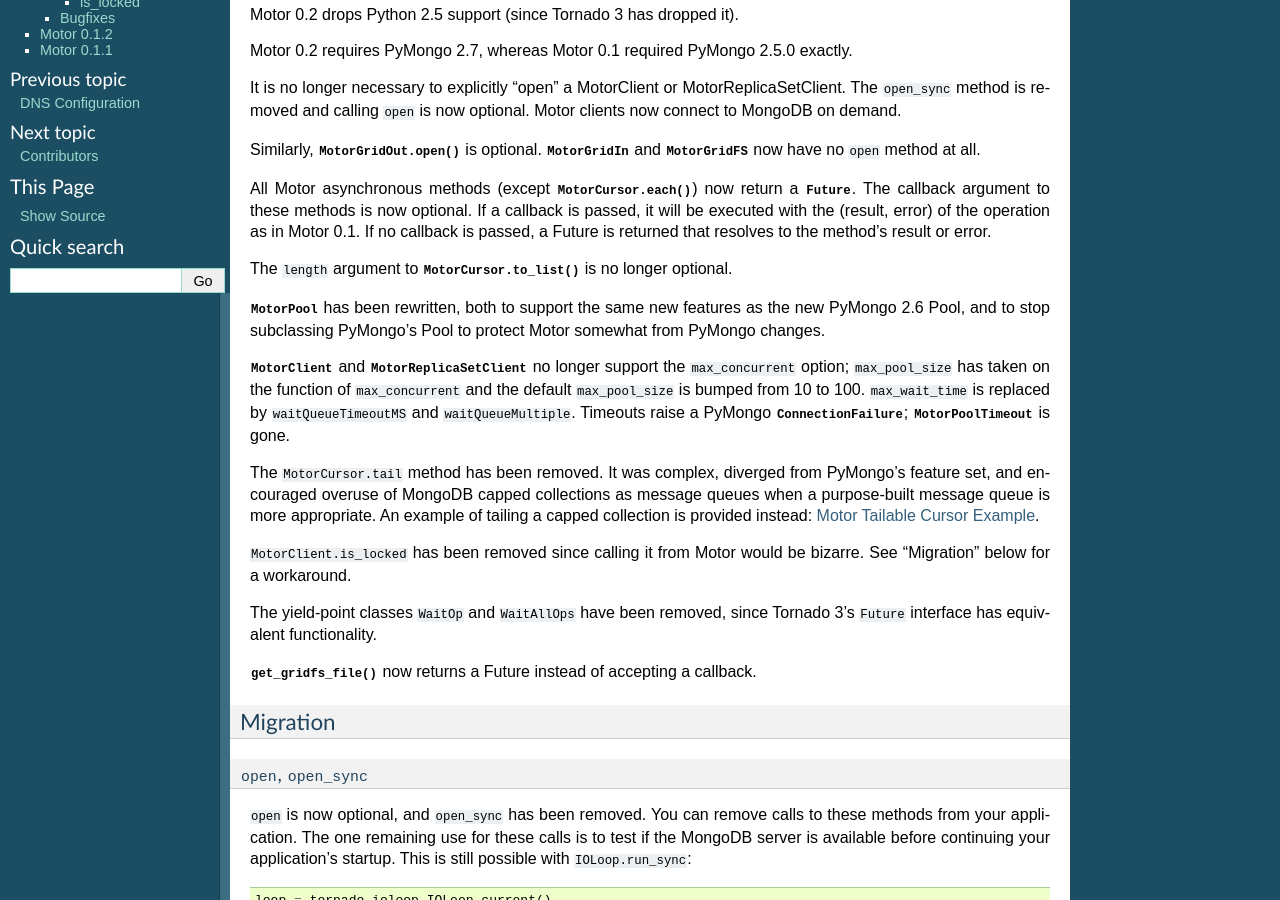
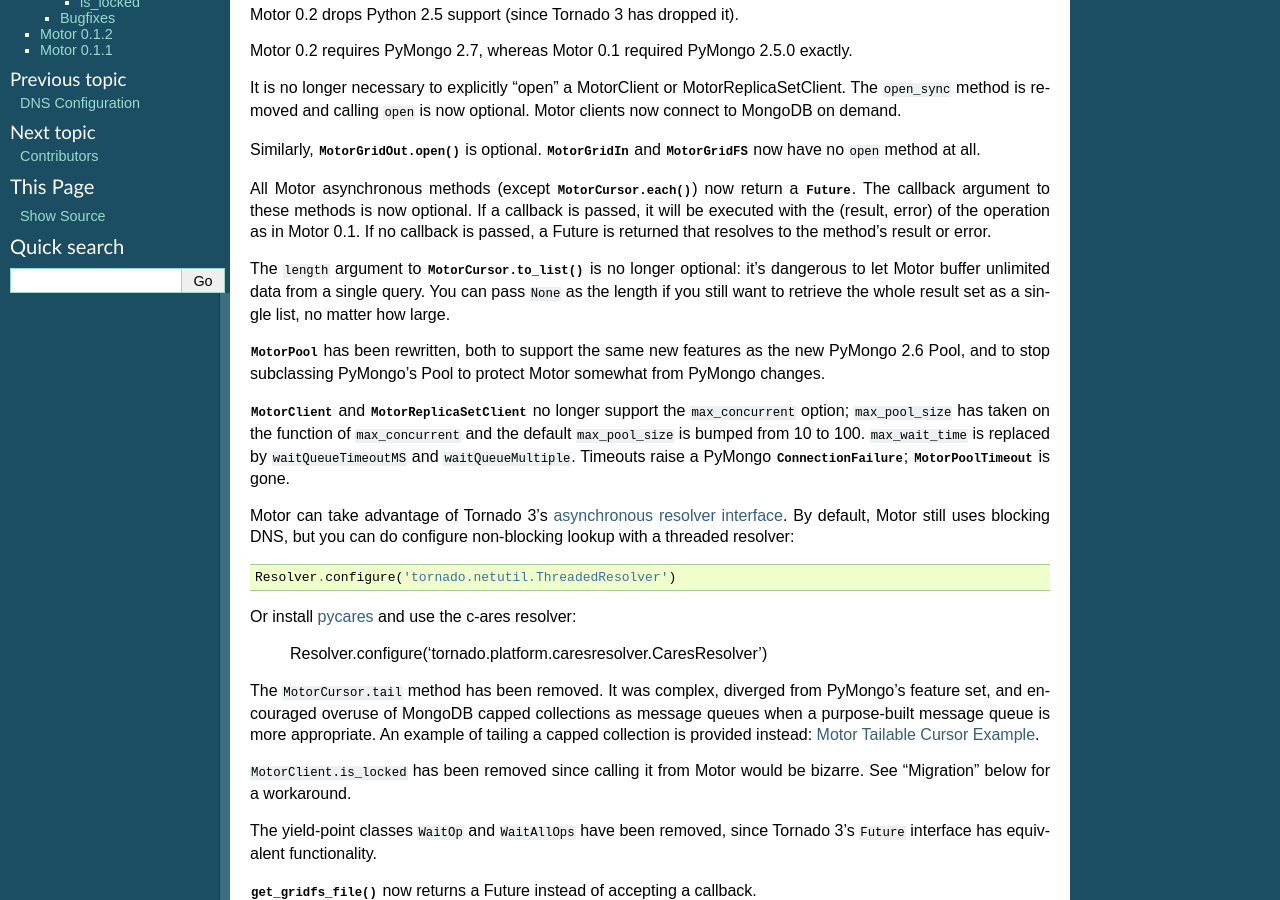
Before and after one commit to mongodb/motor, a Sphinx documentation site: the page built from doc/changelog.rst, in a window 1280 px wide and 900 px high, scrolled down 256 px. Built offline with Sphinx 7.4.7, drawn with Linux system fonts in a browser that asks for light colours; pages that are not in the unit, such as notebooks, are missing from menus; the version number is read from the project's files by our own code.

Commit message:
Update changelog.

```diff
--- a/doc/changelog.rst
+++ b/doc/changelog.rst
@@ -32,7 +32,10 @@
 callback is passed, a Future is returned that resolves to the method's
 result or error.
 
-The ``length`` argument to :meth:`MotorCursor.to_list` is no longer optional.
+The ``length`` argument to :meth:`MotorCursor.to_list` is no longer optional:
+it's dangerous to let Motor buffer unlimited data from a single query.
+You can pass ``None`` as the length if you still want to retrieve the whole
+result set as a single list, no matter how large.
 
 :class:`MotorPool` has been rewritten, both to support the same new features
 as the new PyMongo 2.6 Pool, and to stop subclassing PyMongo's Pool to protect
@@ -44,6 +47,16 @@
 ``max_wait_time`` is replaced by ``waitQueueTimeoutMS`` and
 ``waitQueueMultiple``. Timeouts raise a PyMongo :exc:`ConnectionFailure`;
 :exc:`MotorPoolTimeout` is gone.
+
+Motor can take advantage of Tornado 3's `asynchronous resolver interface`_. By
+default, Motor still uses blocking DNS, but you can do configure non-blocking
+lookup with a threaded resolver::
+
+    Resolver.configure('tornado.netutil.ThreadedResolver')
+
+Or install `pycares`_ and use the c-ares resolver:
+
+    Resolver.configure('tornado.platform.caresresolver.CaresResolver')
 
 The ``MotorCursor.tail`` method has been removed. It was complex, diverged from
 PyMongo's feature set, and encouraged overuse of MongoDB capped collections as
@@ -59,6 +72,9 @@
 
 :meth:`~web.GridFSHandler.get_gridfs_file` now
 returns a Future instead of accepting a callback.
+
+.. _asynchronous resolver interface: http://www.tornadoweb.org/en/stable/netutil.html#tornado.netutil.Resolver
+.. _pycares: https://pypi.python.org/pypi/pycares
 
 Migration
 ~~~~~~~~~
```
